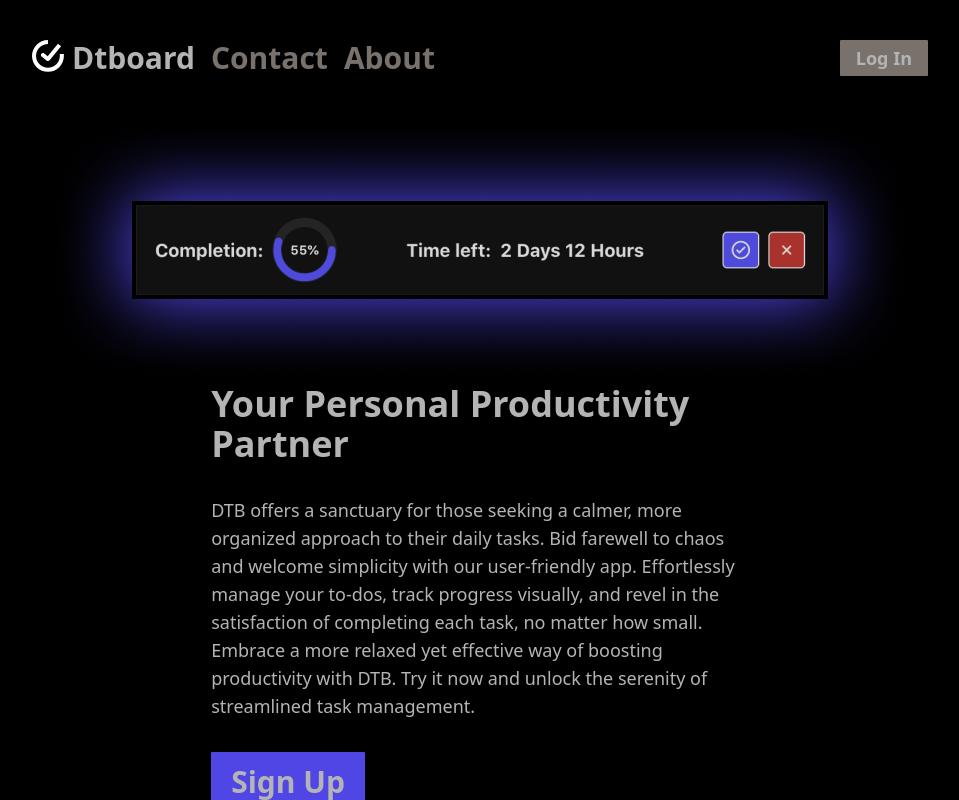
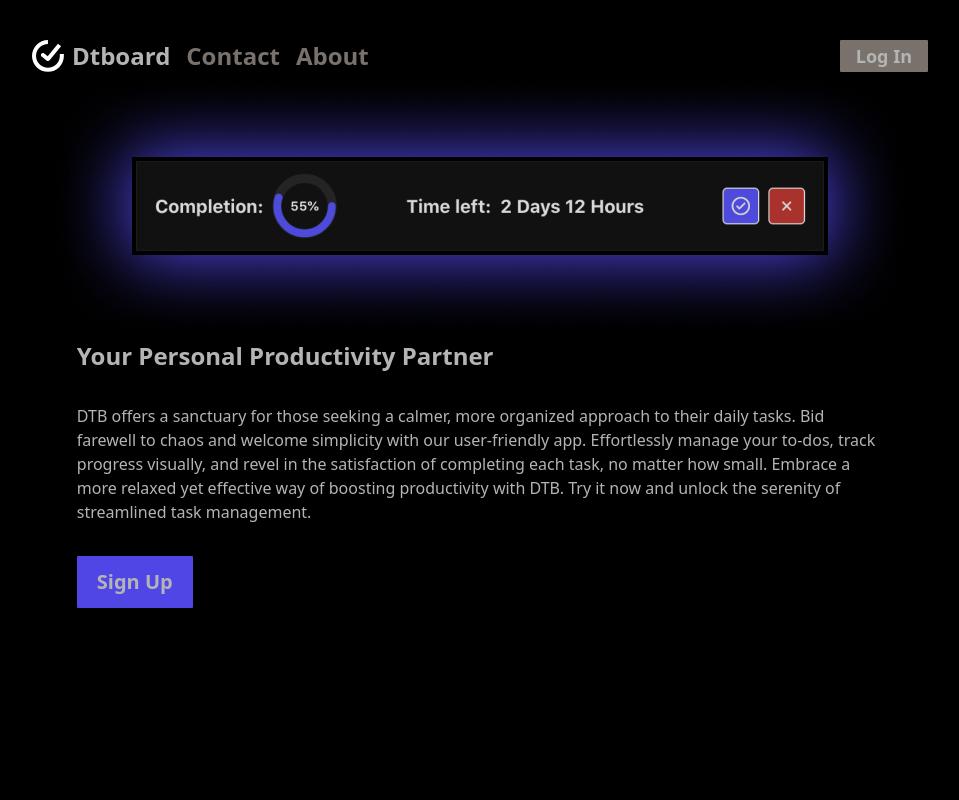
Before and after one commit to me3zaAKAgoat/dtb, a React (Vite) app in the folder frontend/: page / in a window 1280 px wide. Shown: the whole page, without its empty margins (160-1119 px from the left). Built offline with nearby package versions, Linux system fonts and the light colour scheme; the HTML template or start-up script is replaced by a standard one.

Commit message:
Styling changes

```diff
--- a/frontend/src/pages/LandingPage.tsx
+++ b/frontend/src/pages/LandingPage.tsx
@@ -21,7 +21,7 @@ function LandingPage() {
 						</li>
 					</ul>
 				</details>
-				<ul className="hidden items-end text-3xl gap-4 font-semibold md:flex">
+				<ul className="hidden items-end text-2xl gap-4 font-semibold md:flex">
 					<li>
 						<a className="flex gap-2 " href="/">
 							<img src="/dtb.svg" alt="logo" className="h-8" />
@@ -46,13 +46,13 @@ function LandingPage() {
 					Log In
 				</Link>
 			</header>
-			<main className="flex flex-col items-center pt-10">
+			<main className="flex flex-col items-center">
 				<img src="/hud.png" alt="heads up display showcase image" />
-				<div className="flex flex-col items-start gap-8 px-10 md:px-14 lg:px-[20%]">
-					<h1 className="font-bold text-4xl">
+				<div className="flex flex-col items-start gap-8 px-10 md:px-14 lg:px-[5%]">
+					<h1 className="font-bold text-2xl">
 						Your Personal Productivity Partner
 					</h1>
-					<p className="text-lg">
+					<p className="">
 						DTB offers a sanctuary for those seeking a calmer, more organized
 						approach to their daily tasks. Bid farewell to chaos and welcome
 						simplicity with our user-friendly app. Effortlessly manage your
@@ -62,7 +62,7 @@ function LandingPage() {
 						unlock the serenity of streamlined task management.
 					</p>
 					<Link
-						className="flex items-center justify-center text-3xl py-3 px-5 font-bold rounded-[1px] border-accent focus:outline focus:outline-2 focus:outline-primary-content bg-accent text-primary-content hover:bg-primary-content hover:text-primary"
+						className="flex items-center justify-center text-xl py-3 px-5 font-bold rounded-[1px] border-accent focus:outline focus:outline-2 focus:outline-primary-content bg-accent text-primary-content hover:bg-primary-content hover:text-primary"
 						to="/register"
 					>
 						Sign Up
```
